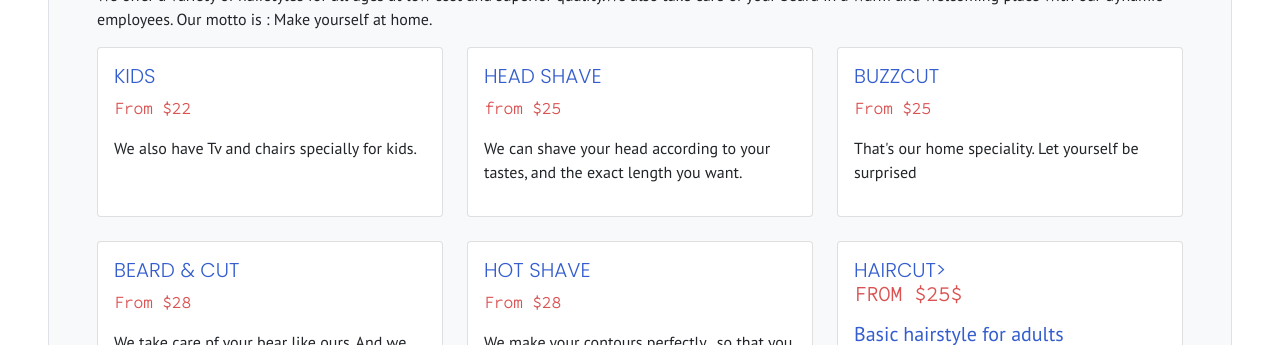
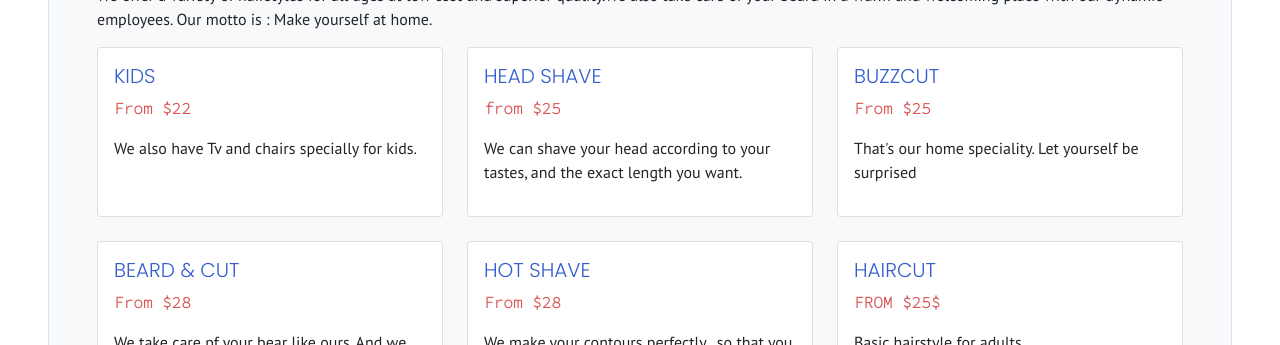
Before and after one commit to Faridiss/Lab4, a plain HTML site: page index.html in a window 1280 px wide. Shown: the part 455-800 px from the top of the page. Drawn offline with nearby package versions, Linux system fonts and the light colour scheme; files that its build step writes are made by us from their sources.

Commit message:
Update index.html

```diff
--- a/index.html
+++ b/index.html
@@ -114,7 +114,7 @@
                         <div class="col">
                             <div class="card h-100">
                                 <div class="card-body">
-                                    <h5 class="card-title">HAIRCUT>
+                                    <h5 class="card-title">HAIRCUT</h5>
                                     <div class="card-text">
                                         <p><strong>FROM $25$</strong></p>
                                         <p>Basic hairstyle for adults</p>
```
